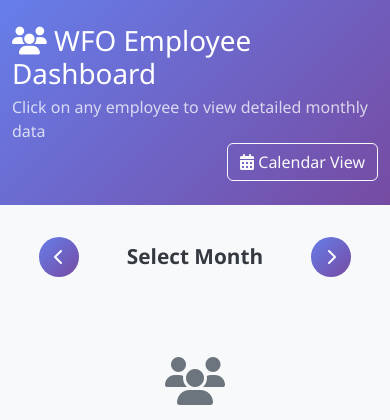
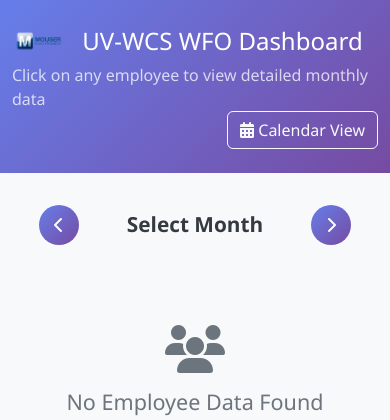
Before and after one commit to rethinsilvester/wfo-tracker, a Flask app: template templates/minimal_dashboard.html in a window 390 px wide. Shown: the top 420 px of the page. Run offline with Flask 3, Linux system fonts and the light colour scheme; the template is opened without the code that fills it, so the values that code supplies are empty.

Commit message:
Added logo

```diff
--- a/templates/minimal_dashboard.html
+++ b/templates/minimal_dashboard.html
@@ -27,6 +27,13 @@
             color: white;
             padding: 1.5rem 0;
             margin-bottom: 2rem;
+        }
+
+        .company-logo {
+            height: 50px;
+            width: auto;
+            max-width: 200px;
+            object-fit: contain;
         }
 
         .employee-grid {
@@ -360,6 +367,15 @@
             .breakdown-number {
                 font-size: 1.2rem;
             }
+
+            .company-logo {
+                height: 35px;
+                max-width: 150px;
+            }
+
+            .header h1 {
+                font-size: 1.5rem;
+            }
         }
     </style>
 </head>
@@ -369,8 +385,9 @@
         <div class="container">
             <div class="row align-items-center">
                 <div class="col-md-8">
-                    <h1 class="mb-0">
-                        <i class="fas fa-users"></i> WFO Employee Dashboard
+                    <h1 class="mb-0 d-flex align-items-center">
+                        <img src="/static/images/Mouser_logo.png" alt="Company Logo" class="company-logo me-3">
+                        UV-WCS WFO Dashboard
                     </h1>
                     <p class="mb-0 mt-1 opacity-75">Click on any employee to view detailed monthly data</p>
                 </div>
```
Also changed, not shown: static/css/style.css (+34 -0 lines), templates/calendar_view.html (+19 -2 lines), templates/backup/base.html (renamed from templates/base.html), templates/backup/error.html (renamed from templates/error.html), templates/backup/reports.html (renamed from templates/reports.html), templates/backup/results.html (renamed from templates/results.html), templates/backup/upload_form.html (renamed from templates/upload_form.html).
